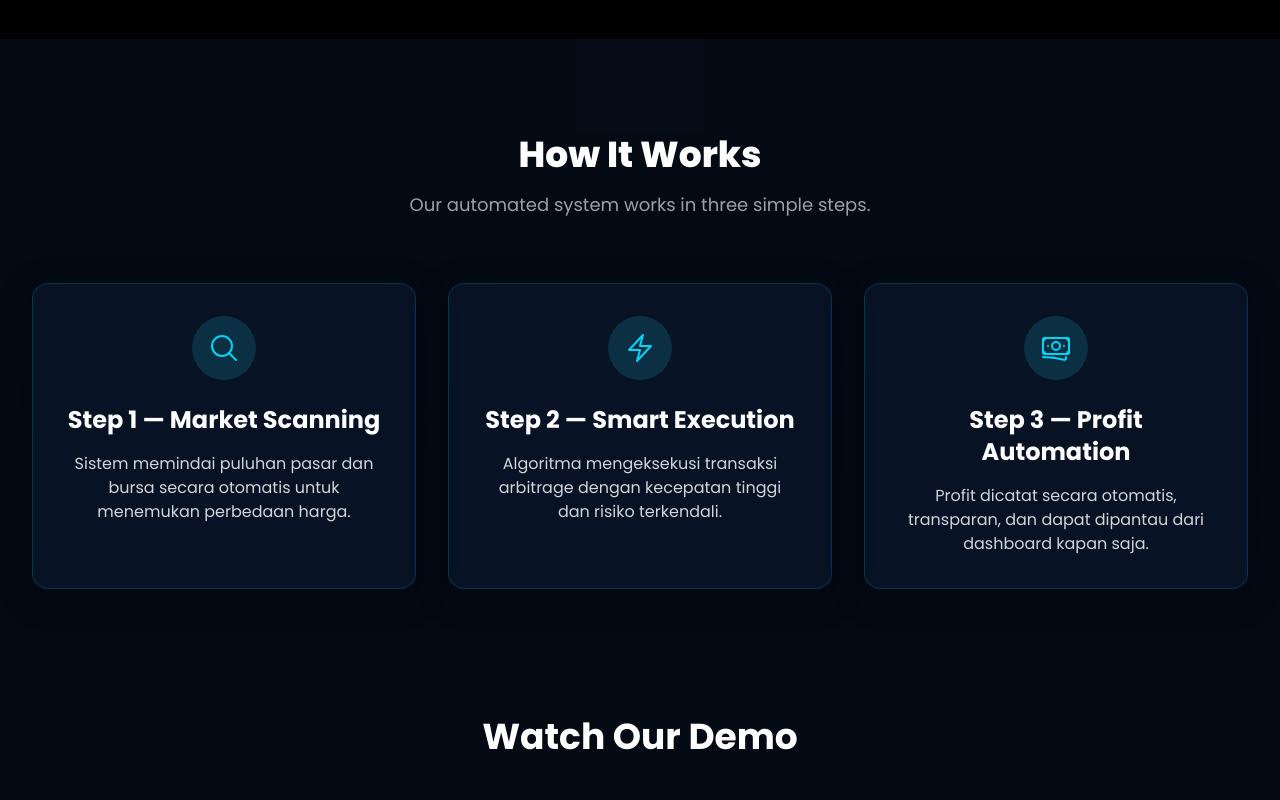
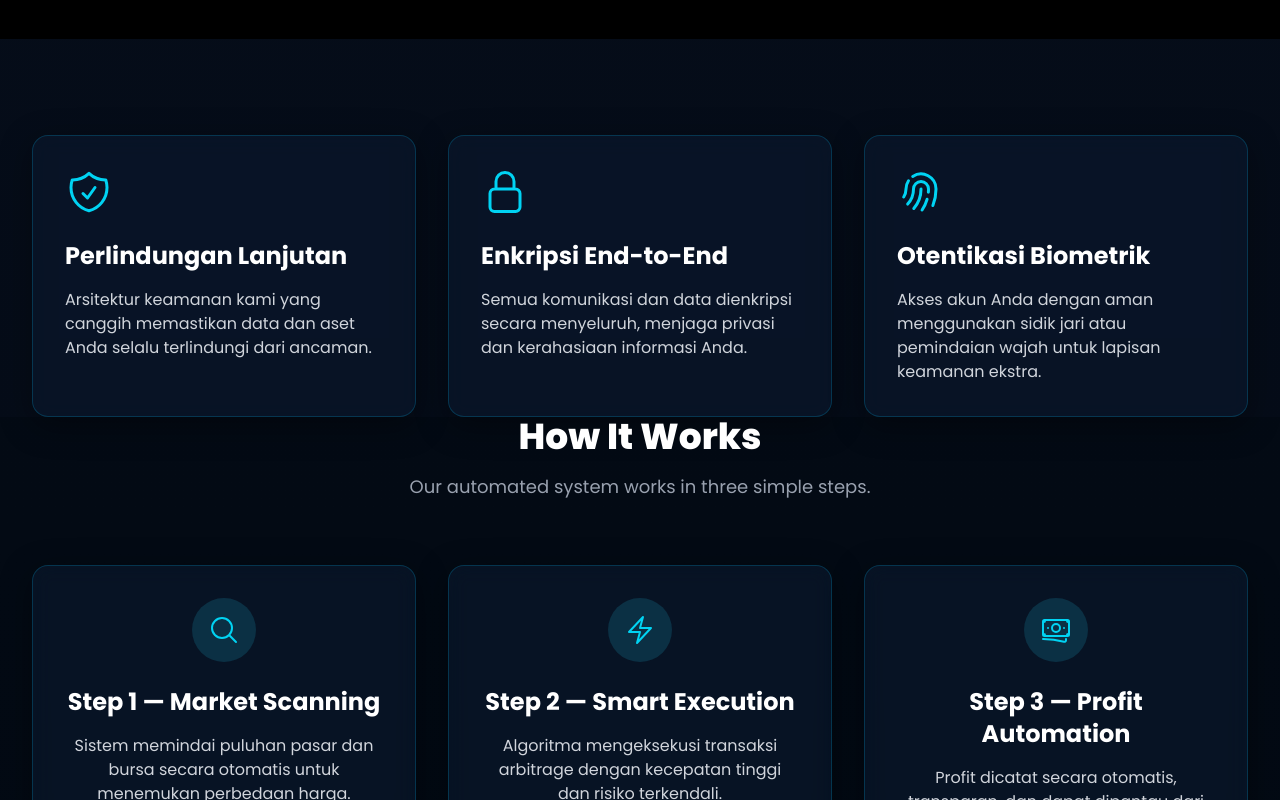
Before and after one commit to EXNicho/landingpage, a Next.js app: page / in a window 1280 px wide. Shown: the part 2400-3200 px from the top of the page. Built offline with nearby package versions, Linux system fonts and the light colour scheme; grey boxes are pictures that could not be loaded.

Commit message:
deploy vercel

```diff
--- a/app/components/Security.tsx
+++ b/app/components/Security.tsx
@@ -1,7 +1,28 @@
 import React from 'react';
 import { ShieldCheckIcon, LockClosedIcon, FingerPrintIcon } from '@heroicons/react/24/outline';
 
-const securityFeatures = [
+interface SecurityFeature {
+  name: string;
+  description: string;
+  icon: React.ElementType;
+}
+
+const securityFeatures: SecurityFeature[] = [
+  {
+    name: 'Perlindungan Lanjutan',
+    description: 'Arsitektur keamanan kami yang canggih memastikan data dan aset Anda selalu terlindungi dari ancaman.',
+    icon: ShieldCheckIcon,
+  },
+  {
+    name: 'Enkripsi End-to-End',
+    description: 'Semua komunikasi dan data dienkripsi secara menyeluruh, menjaga privasi dan kerahasiaan informasi Anda.',
+    icon: LockClosedIcon,
+  },
+  {
+    name: 'Otentikasi Biometrik',
+    description: 'Akses akun Anda dengan aman menggunakan sidik jari atau pemindaian wajah untuk lapisan keamanan ekstra.',
+    icon: FingerPrintIcon,
+  },
 ];
 
 const Security = () => {
```
